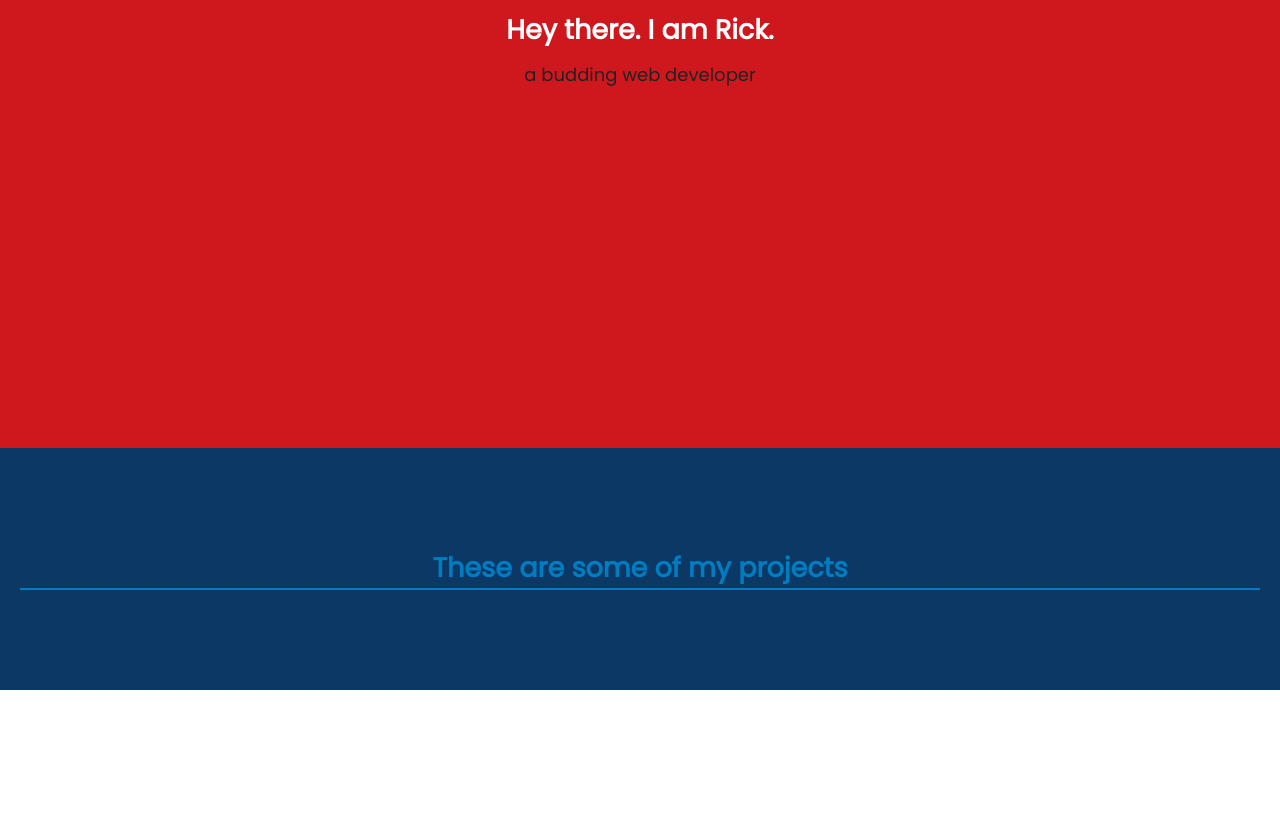
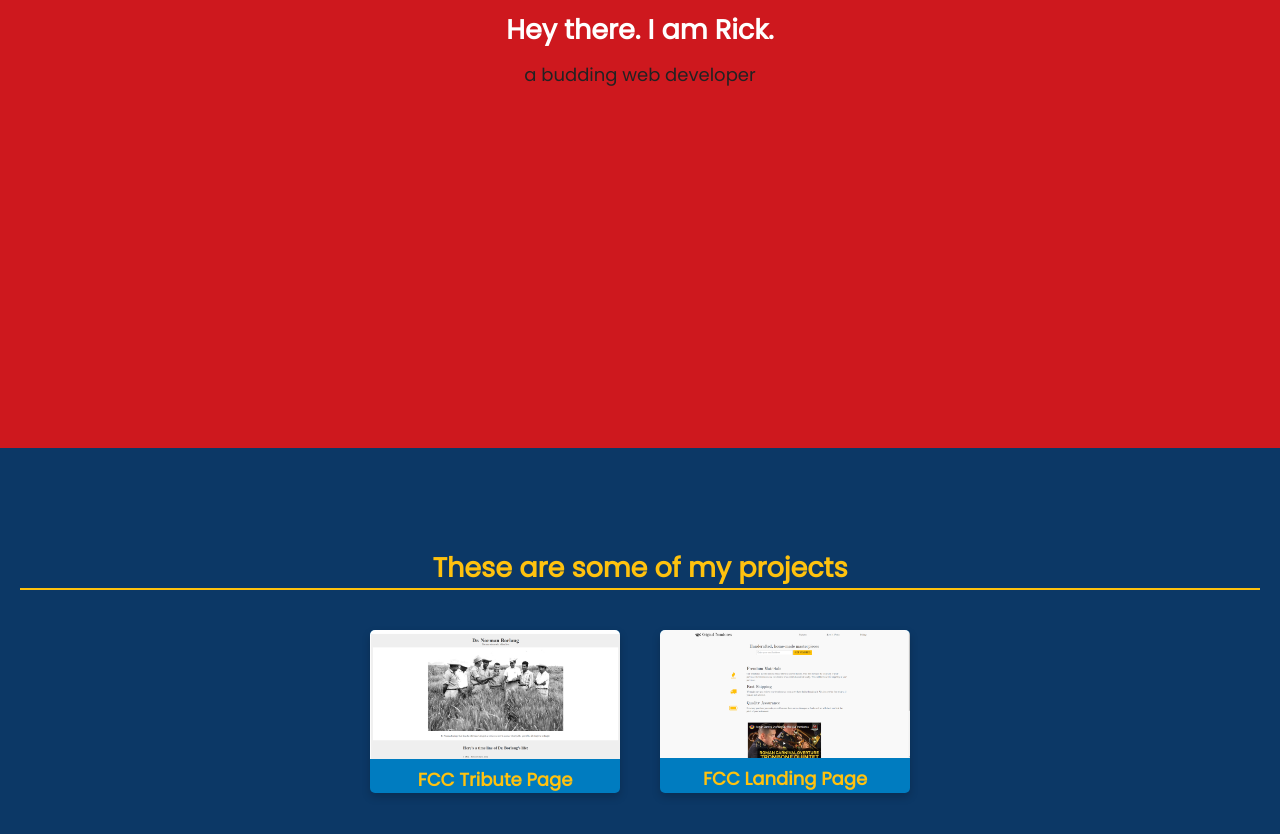
Before and after one commit to rgoshen/fcc-portfolio, a plain HTML site: page index.html in a window 1280 px wide. Shown: the part 352-1186 px from the top of the page. Before the commit the page ends 1042 px from the top, so only its background shows below. Drawn offline with Linux system fonts and the light colour scheme.

Commit message:
add project cards and links

```diff
--- a/index.html
+++ b/index.html
@@ -29,7 +29,28 @@
     <!-- START PROJECTS SECTION -->
     <section id="projects" class="projects-section">
       <h2 class="projects-section-title">These are some of my projects</h2>
-      <div></div>
+      <div class="projects-grid">
+        <a
+          href="https://rgoshen.github.io/tribute_page/"
+          class="project-card"
+          target="_blank"
+        >
+          <img src="./imgs/fcc-tribute-pg.png" alt="tribute page" />
+          <div class="card-title">
+            <h4><b>FCC Tribute Page</b></h4>
+          </div>
+        </a>
+        <a
+          href="https://rgoshen.github.io/landing_page/"
+          class="project-card"
+          target="_blank"
+        >
+          <img src="./imgs/fcc-landing-pg.png" alt="landing page" />
+          <div class="card-title">
+            <h4><b>FCC Landing Page</b></h4>
+          </div>
+        </a>
+      </div>
     </section>
     <!-- END PROJECTS SECTION -->
 
--- a/style.css
+++ b/style.css
@@ -56,7 +56,43 @@ body {
 }
 
 .projects-section-title {
-  color: var(--lt-blue);
-  border-bottom: 0.2rem solid var(--lt-blue);
+  color: var(--gold);
+  border-bottom: 0.2rem solid var(--gold);
+  margin-bottom: 2rem;
   max-width: 640rem;
 }
+
+.projects-grid {
+  display: flex;
+  flex-direction: row;
+  justify-content: center;
+  max-width: 1280px;
+  margin: 0 auto;
+  margin-bottom: 6rem;
+  width: 100%;
+}
+
+.project-card {
+  background-color: var(--lt-blue);
+  /* Add shadows to create the "card" effect */
+  box-shadow: 0 4px 8px 0 rgba(0, 0, 0, 0.2);
+  border-radius: 5px;
+  margin: 2rem;
+  max-width: 25rem;
+  text-decoration: none;
+  transition: 0.3s;
+}
+
+.project-card:hover {
+  /* On mouse-over, add a deeper shadow */
+  box-shadow: 0 8px 16px 0 rgba(0, 0, 0, 0.2);
+}
+
+.project-card img {
+  border-radius: 5px 5px 0 0;
+  width: 100%;
+}
+
+.card-title {
+  color: var(--gold);
+}
```
Also changed, not shown: imgs/fcc-landing-pg.png (added), imgs/fcc-tribute-pg.png (added).
